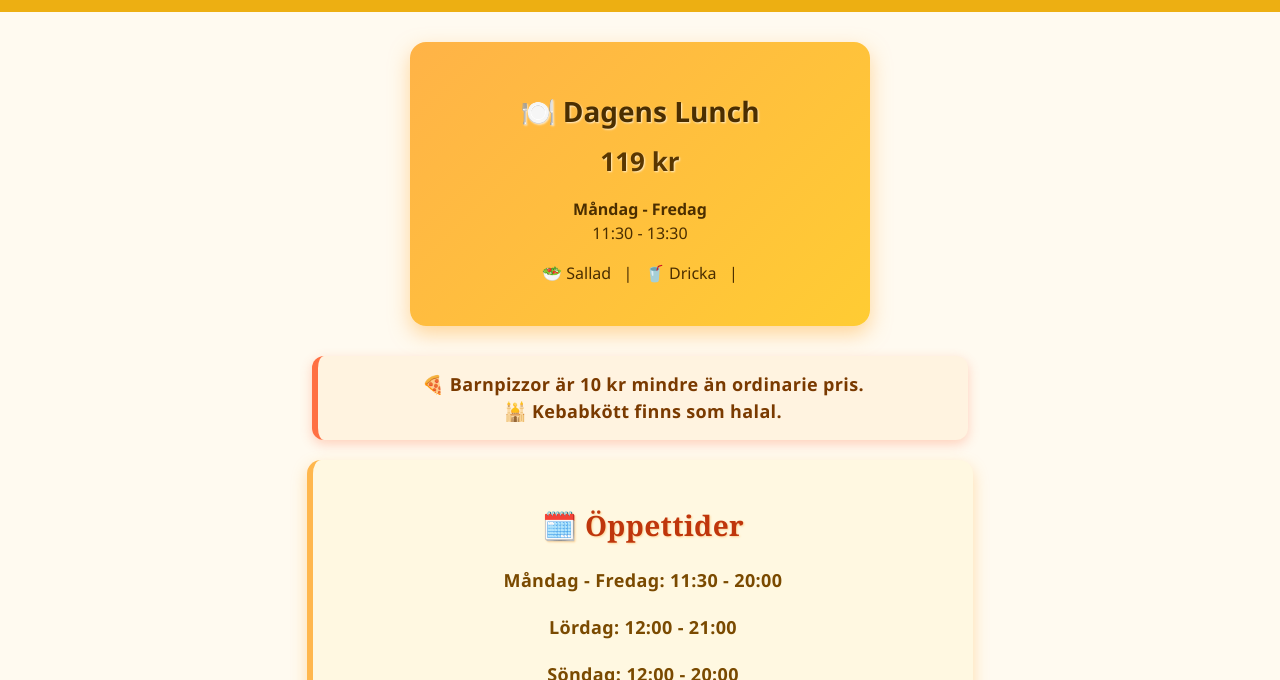
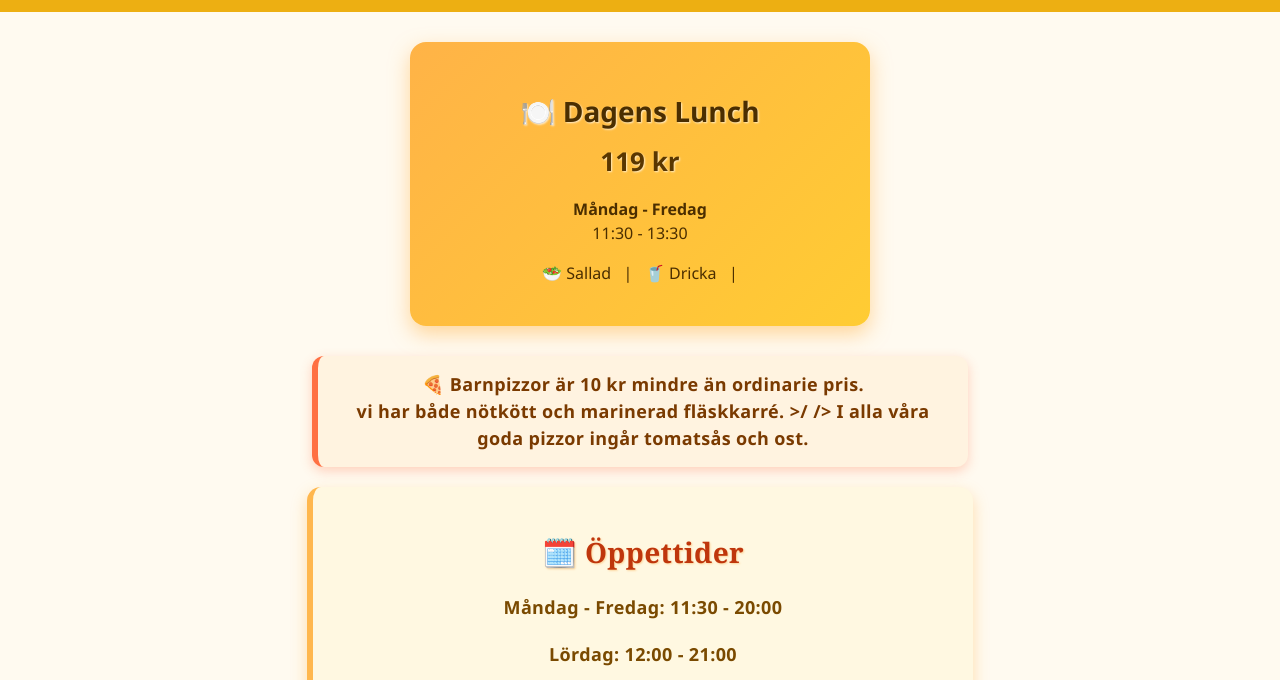
Before and after one commit to moaal2023/Laganspizzeria, a plain HTML site: page index.html in a window 1280 px wide. Shown: the part 120-800 px from the top of the page. Drawn offline with Linux system fonts and the light colour scheme; no server answers.

Commit message:
Update index.html

```diff
--- a/index.html
+++ b/index.html
@@ -215,7 +215,7 @@
   </div>
   <div id="menu"></div>
   <div class="info-box"> 🍕 Barnpizzor är 10 kr mindre än ordinarie pris.<br />
-    🕌 Kebabkött finns som halal.</div>
+    vi har både nötkött och marinerad fläskkarré. >/ /> I alla våra goda pizzor ingår tomatsås och ost.</div>
   <section class="contact-box">
     <h2>🗓️ Öppettider</h2>
     <p><strong>Måndag - Fredag:</strong> 11:30 - 20:00</p>
```
